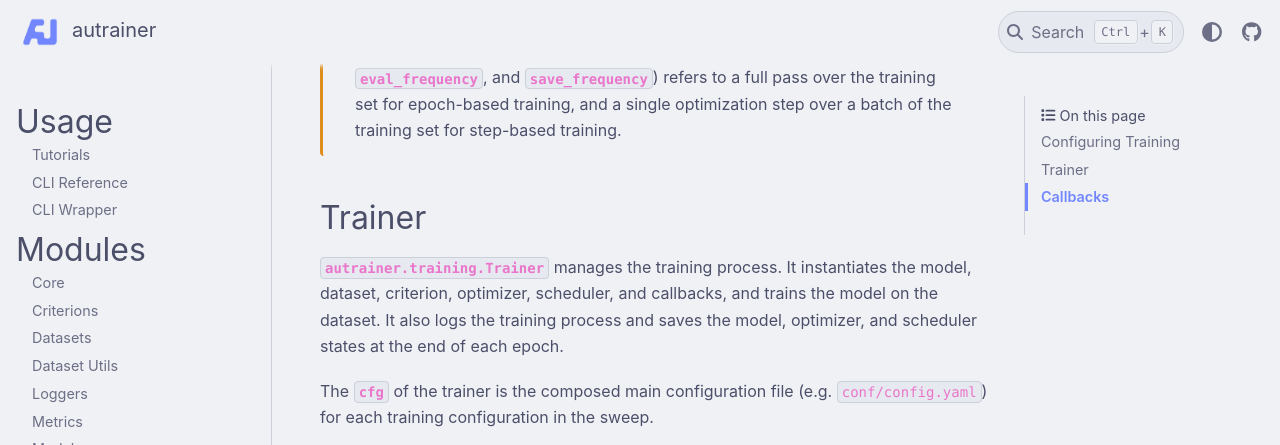
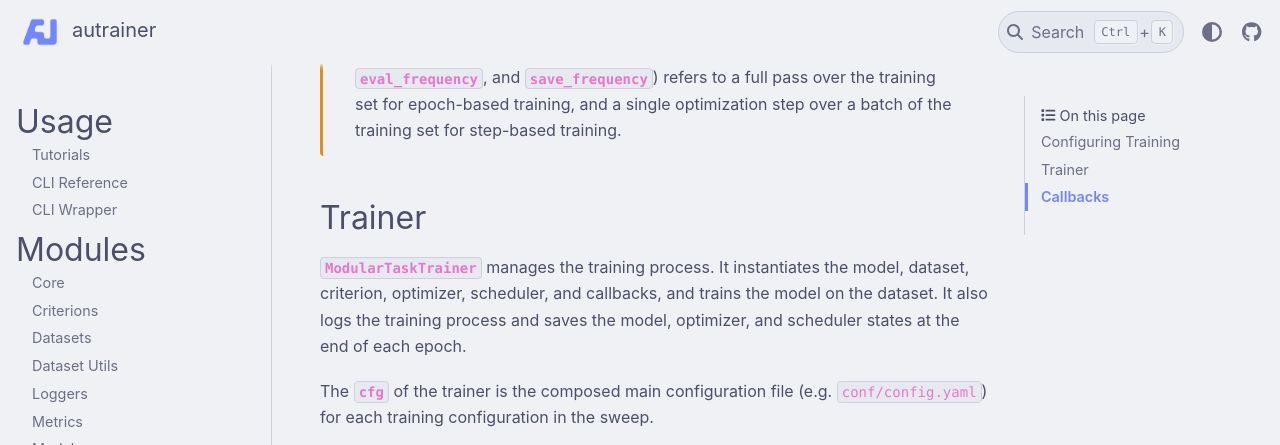
Before and after one commit to autrainer/autrainer, a Sphinx documentation site: the page built from docs/source/modules/training.rst, in a window 1280 px wide and 900 px high, scrolled down 1293 px, cut to the strip 0-445 px from the top of the window. Built offline with Sphinx 7.4.7 and the PyData theme 0.15.4, drawn with Linux system fonts in a browser that asks for light colours; pages that are not in the unit, such as notebooks, are missing from menus.

Commit message:
fix broken class link and only expose relevant methods in trainer docs

```diff
--- a/docs/source/modules/training.rst
+++ b/docs/source/modules/training.rst
@@ -45,14 +45,14 @@
 Trainer
 -------
 
-:class:`autrainer.training.Trainer` manages the training process.
+:class:`~autrainer.training.ModularTaskTrainer` manages the training process.
 It instantiates the model, dataset, criterion, optimizer, scheduler, and callbacks, and trains the model on the dataset.
 It also logs the training process and saves the model, optimizer, and scheduler states at the end of each epoch.
 
 The :attr:`cfg` of the trainer is the composed main configuration file (e.g. :file:`conf/config.yaml`) for each training configuration in the sweep.
 
 .. autoclass:: autrainer.training.ModularTaskTrainer
-   :members:
+   :members: train
 
 
 .. _callbacks:
```
